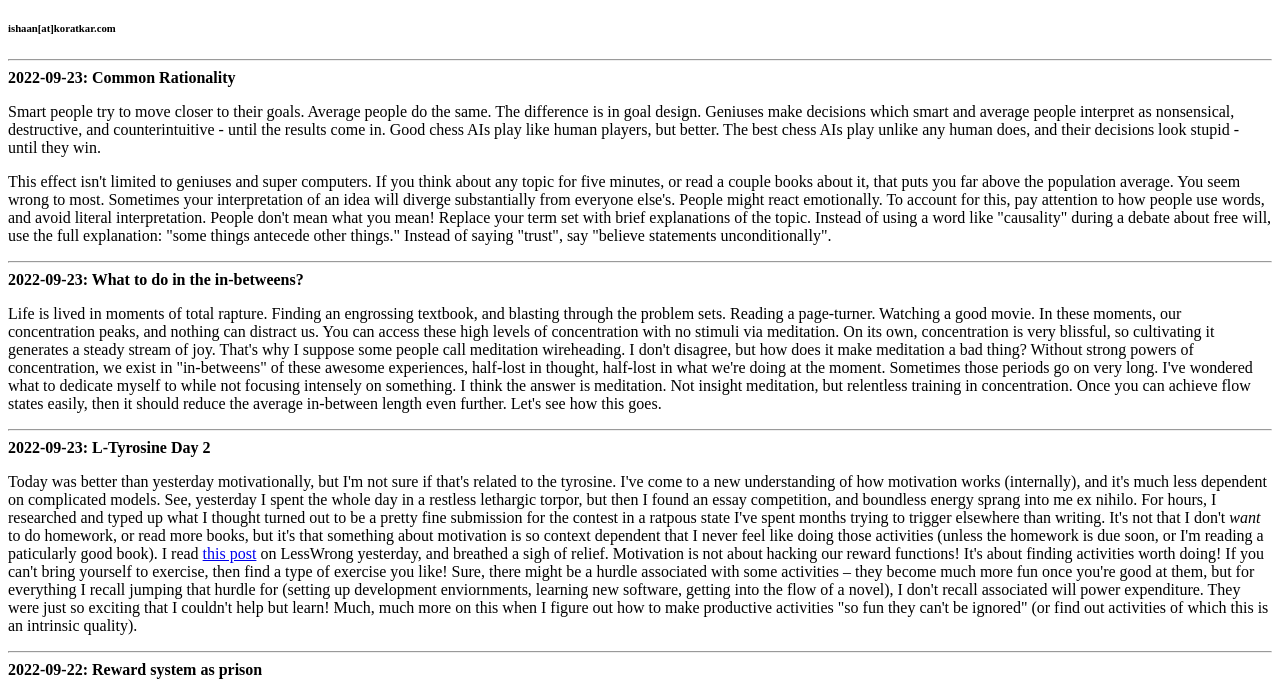
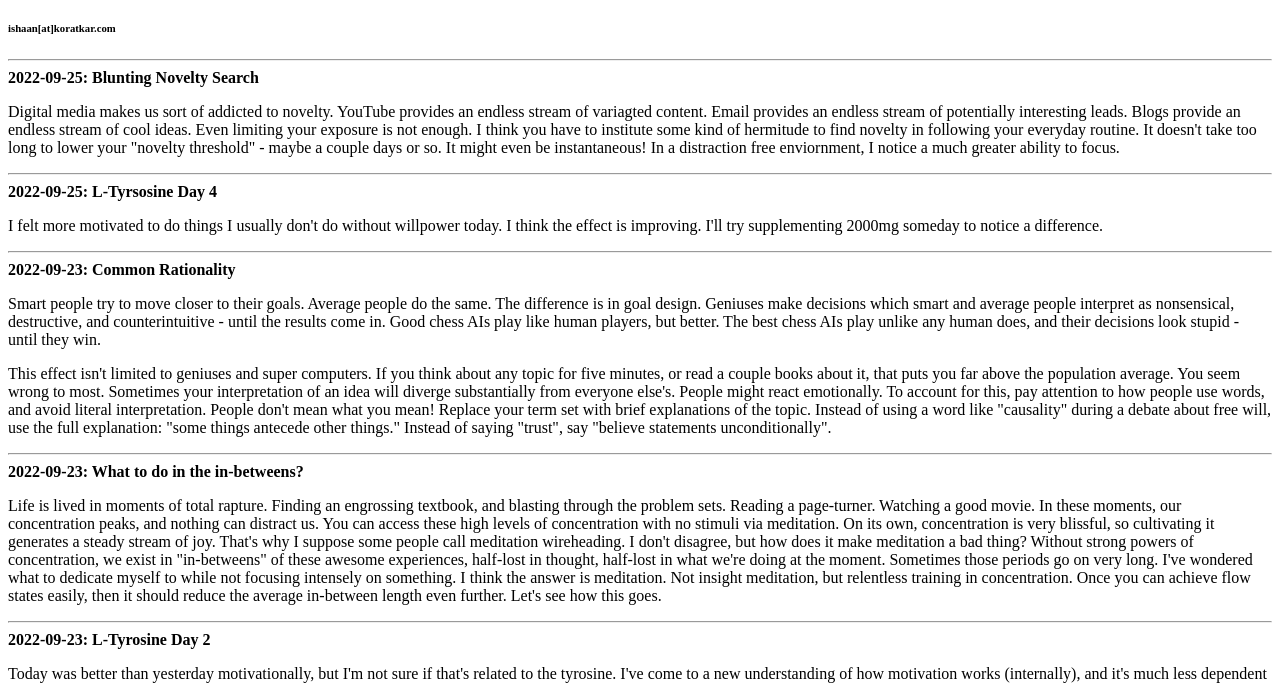
Before and after one commit to koratkar/freewrite, a plain HTML site: page index.html in a window 1280 px wide. Shown: the part 61-745 px from the top of the page. Drawn offline with Linux system fonts and the light colour scheme.

Commit message:
Update index.html

```diff
--- a/index.html
+++ b/index.html
@@ -9,6 +9,12 @@
   <body>
 	<h1>Ishaan Koratkar: free write log</h1>
 	  <h6>ishaan[at]koratkar.com</h6>
+	<hr>
+<b>2022-09-25: Blunting Novelty Search</b>
+  <p>Digital media makes us sort of addicted to novelty. YouTube provides an endless stream of variagted content. Email provides an endless stream of potentially interesting leads. Blogs provide an endless stream of cool ideas. Even limiting your exposure is not enough. I think you have to institute some kind of hermitude to find novelty in following your everyday routine. It doesn't take too long to lower your "novelty threshold" - maybe a couple days or so. It might even be instantaneous! In a distraction free enviornment, I notice a much greater ability to focus.</p>
+	<hr>
+<b>2022-09-25: L-Tyrsosine Day 4</b>
+  <p>I felt more motivated to do things I usually don't do without willpower today. I think the effect is improving. I'll try supplementing 2000mg someday to notice a difference.</p>
 	<hr>
 <b>2022-09-23: Common Rationality</b>
   <p>Smart people try to move closer to their goals. Average people do the same. The difference is in goal design. Geniuses make decisions which smart and average people interpret as nonsensical, destructive, and counterintuitive - until the results come in. Good chess AIs play like human players, but better. The best chess AIs play unlike any human does, and their decisions look stupid - until they win.</p>
```
